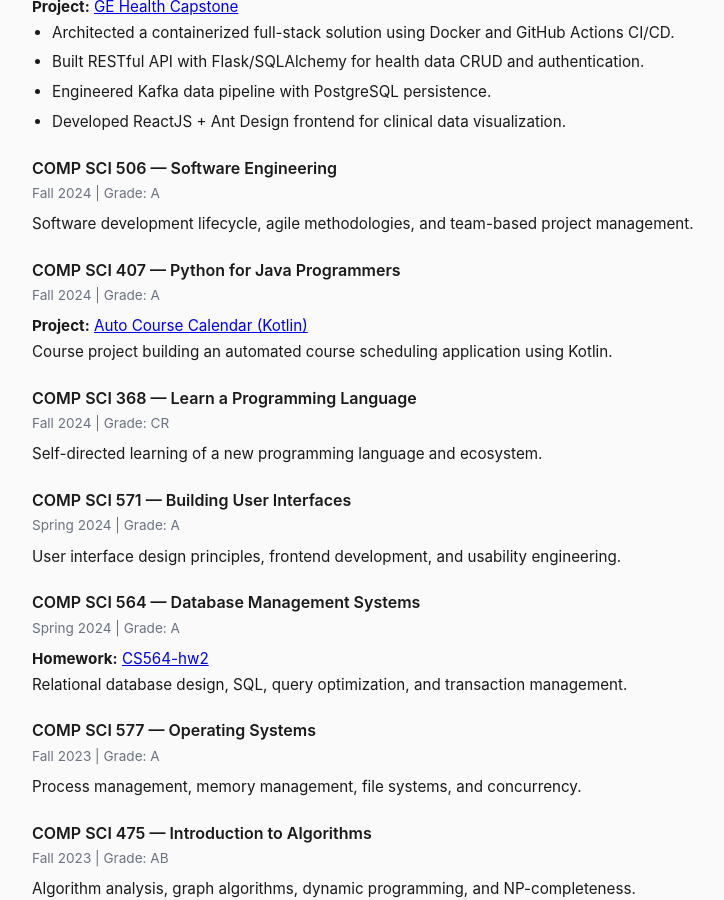
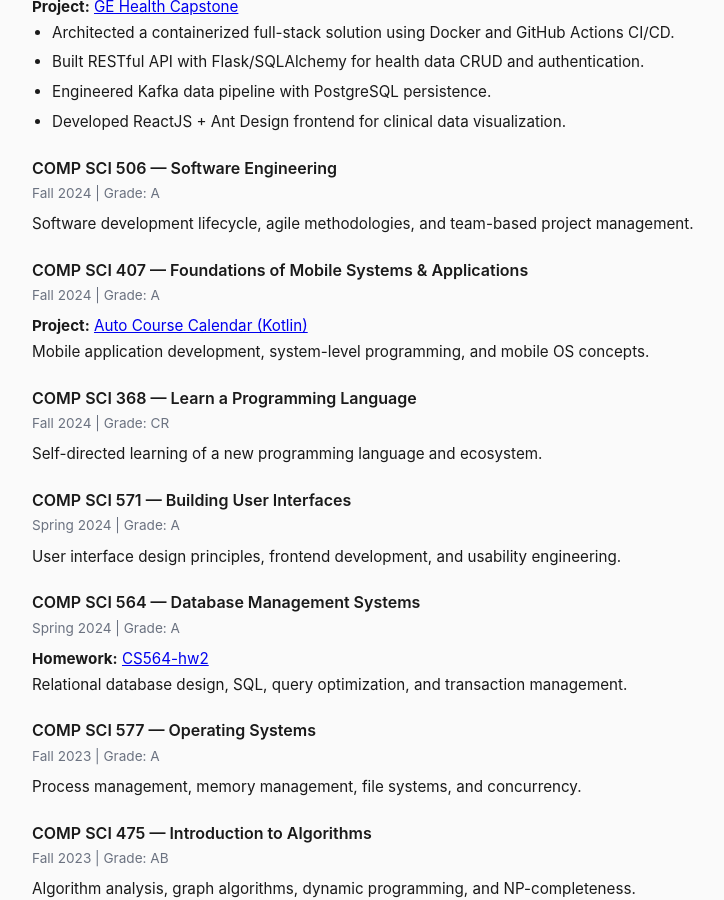
Before and after one commit to WeiqiZhou2002/WeiqiZhou2002.github.io, a Jekyll site: the page built from course.html, in a window 1280 px wide and 900 px high, scrolled down 1342 px. Shown: the whole window, without its empty margins (272-996 px from the left). Built offline with Jekyll 4.4.1, drawn with Linux system fonts in a browser that asks for light colours.

Commit message:
Fix: CS407 is mobile programming

```diff
--- a/course.html
+++ b/course.html
@@ -83,10 +83,10 @@ title: Course Projects
   </div>
 
   <div class="resume-item">
-    <h3>COMP SCI 407 — Python for Java Programmers</h3>
+    <h3>COMP SCI 407 — Foundations of Mobile Systems &amp; Applications</h3>
     <p class="meta">Fall 2024 | Grade: A</p>
     <p><strong>Project:</strong> <a href="https://github.com/WeiqiZhou2002/Auto_Course_Calendar" target="_blank">Auto Course Calendar (Kotlin)</a></p>
-    <p>Course project building an automated course scheduling application using Kotlin.</p>
+    <p>Mobile application development, system-level programming, and mobile OS concepts.</p>
   </div>
 
   <div class="resume-item">
```
